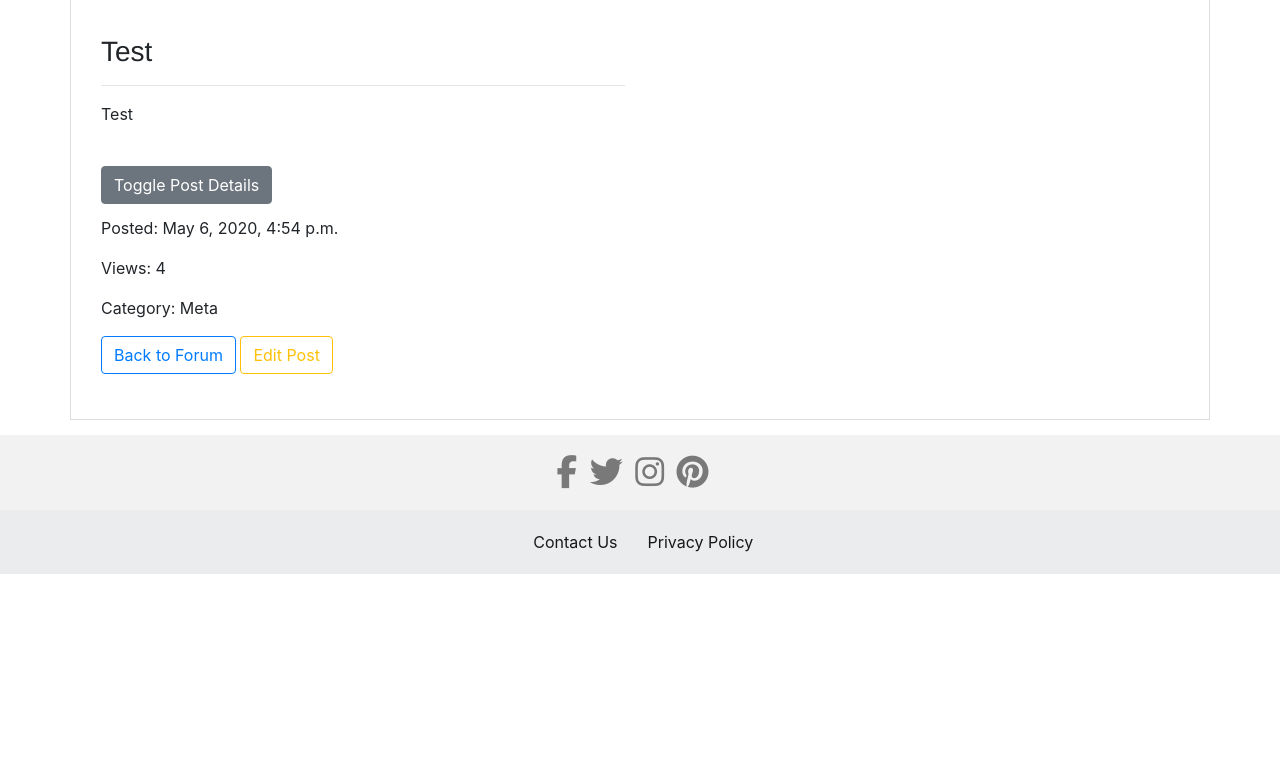
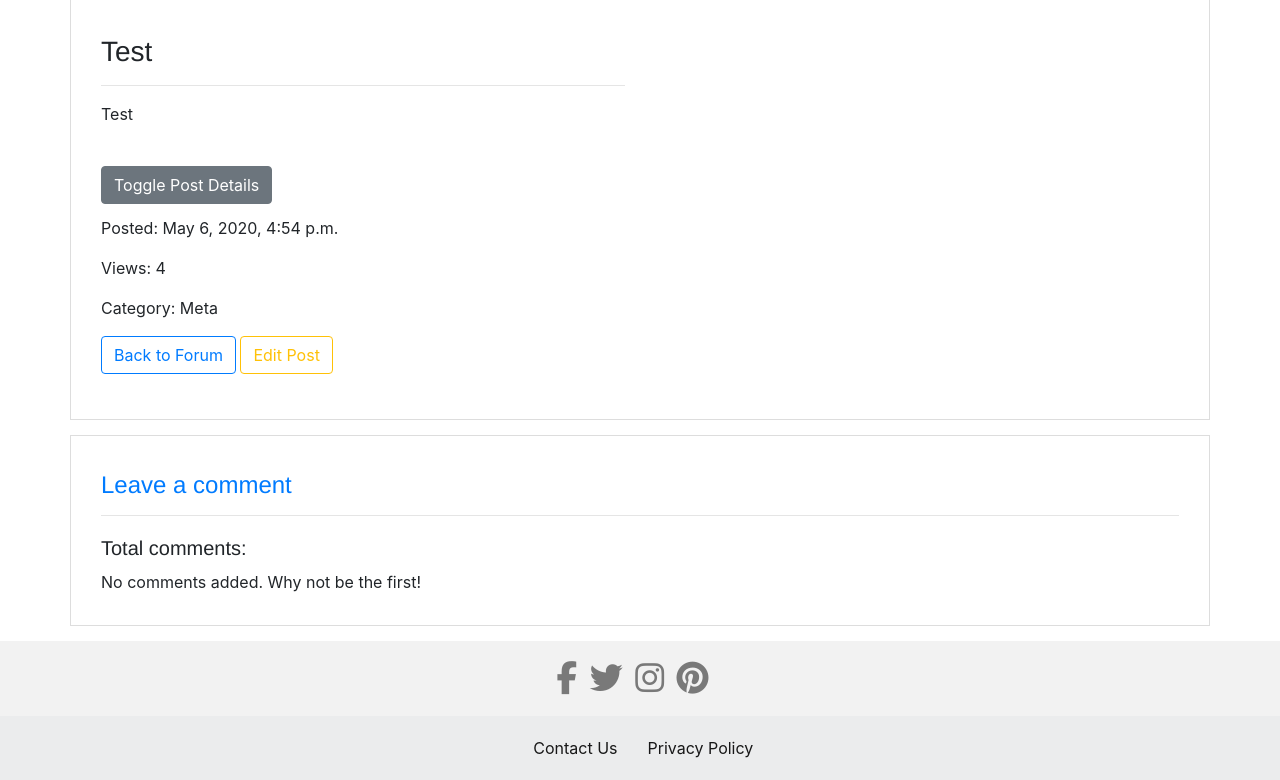
Before and after one commit to JackBen2019/Jack-Bennett-Full-Stack-Frameworks-Milestone-Project, a Django app: page /accounts/9/ in a window 1280 px wide. Shown: the part 82-862 px from the top of the page. Before the commit the page ends 656 px from the top, so only its background shows below. Run offline with Django 3.2, Linux system fonts and the light colour scheme; a user stored in the database is signed in; data comes from the database, SQL or seed files in the repository; some libraries are stand-ins or nearby versions.

Commit message:
Option to add comments to forum posts added

```diff
--- a/accounts/admin.py
+++ b/accounts/admin.py
@@ -1,6 +1,6 @@
 from django.contrib import admin
-from .models import Post, Customer, postComment
+from .models import Post, Customer, Comment
 
 admin.site.register(Post)
 admin.site.register(Customer)
-admin.site.register(postComment)
+admin.site.register(Comment)
--- a/accounts/models.py
+++ b/accounts/models.py
@@ -29,9 +29,9 @@ class Post(models.Model):
     image = models.ImageField(upload_to="img", blank=True, null=True)
 
     def __str__(self):
-        return self.titles
+        return self.title
 
-class postComment(models.Model):
+class Comment(models.Model):
     post = models.ForeignKey(Post, related_name='comments')
     user_name = models.CharField(max_length=250)
     email = models.EmailField()
--- a/accounts/templates/forum_post_details.html
+++ b/accounts/templates/forum_post_details.html
@@ -47,4 +47,23 @@
 				</div>
 			</div>
 </section>
+
+<section class="container panel-body-forum-details">
+    <div class="row">
+        <div class="col-md-12">
+            <a href="{% url 'comment_post_form' post.id %}"><h4 class="comment-header">Leave a comment</h4></a>
+            <hr />
+            <h5>Total comments: </h5>
+        </div>
+        <div class="col-md-12">
+            {% for comment in comments %}
+            <p>{{ comment.created_date }}</p>
+            <p>{{ comment.user_name }}</p>
+            <p>{{ comment.content }}</p>
+            {% empty %}
+            <p>No comments added. Why not be the first!</p>
+            {% endfor %}
+        </div>
+    </div>
+</section>
 {% endblock %}
--- a/accounts/urls.py
+++ b/accounts/urls.py
@@ -15,7 +15,8 @@ from .views import (
     about,
     profile,
     profile_no_orders,
-    edit_profile)
+    edit_profile,
+    comment_post_form)
 from accounts import url_reset
 
 urlpatterns = [
@@ -34,6 +35,8 @@ urlpatterns = [
     url(r'^password/$', change_password, name='change_password'),
     url(r'^password-reset/', include(url_reset, namespace=None)),
     url(r'^(?P<pk>\d+)/$', forum_post_details, name='forum_post_details'),
+    url(r'^(?P<pk>\d+)/add-comment/$', comment_post_form,
+        name='comment_post_form'),
     url(r'^new/$', create_forum_post, name='create_forum_post'),
     url(r'^(?P<pk>\d+)/edit/$', edit_forum_post, name='edit_forum_post')
 ]
--- a/accounts/views.py
+++ b/accounts/views.py
@@ -1,12 +1,12 @@
 from django.shortcuts import render, redirect, reverse, get_object_or_404
 from django.utils import timezone
 from .models import Post, Customer
-from checkout.models import Order
 from .forms import (
     ForumPostForm,
     UserLoginForm,
     UserRegistrationForm,
-    EditProfileForm)
+    EditProfileForm,
+    CommentPostForm)
 from django.contrib.auth.forms import PasswordChangeForm
 from django.contrib.auth import update_session_auth_hash
 from django.contrib import auth, messages
@@ -191,8 +191,29 @@ def forum_post_details(request, pk):
     post.views += 1
     post.save()
     post_creator = post.creator_id
-    return render(request, "forum_post_details.html",
+    return render(request, 'forum_post_details.html',
                   {'post': post, 'post_creator': post_creator})
+
+
+"""
+comment_post_form view assisted by Master Code Online
+(https://www.youtube.com/watch?v=fatQJKeGWP8)
+"""
+@login_required
+def comment_post_form(request, pk):
+    """ Create a view that allows us to add a comment """
+
+    post = get_object_or_404(Post, pk=pk)
+    if request.method == "POST":
+        form = CommentPostForm(request.POST)
+        if form.is_valid():
+            comment = form.save(commit=False)
+            comment.post = post
+            comment.save()
+            return redirect('forum_post_details', {'post': post})
+    else:
+        form = CommentPostForm()
+        return render(request, 'comment_post_form.html', {'form': form})
 
 
 @login_required
--- a/products/templates/products.html
+++ b/products/templates/products.html
@@ -21,7 +21,7 @@ var x = setInterval(function() {
   var minutes = Math.floor((distance % (1000 * 60 * 60)) / (1000 * 60));
   var seconds = Math.floor((distance % (1000 * 60)) / 1000);
 
-  document.getElementById("countdown-timer").innerHTML = days + "D -" + " " + hours + " " + "D -"
+  document.getElementById("countdown-timer").innerHTML = days + "D -" + " " + hours + " " + "H -"
   + " " + minutes + "M -" + " " + seconds + "S";
 
   if (distance < 0) {
```
Also changed, not shown: accounts/forms.py (+11 -2 lines), accounts/templates/comment_post_form.html (added, +23 -0 lines), accounts/migrations/0016_auto_20200610_1602.py (added).
